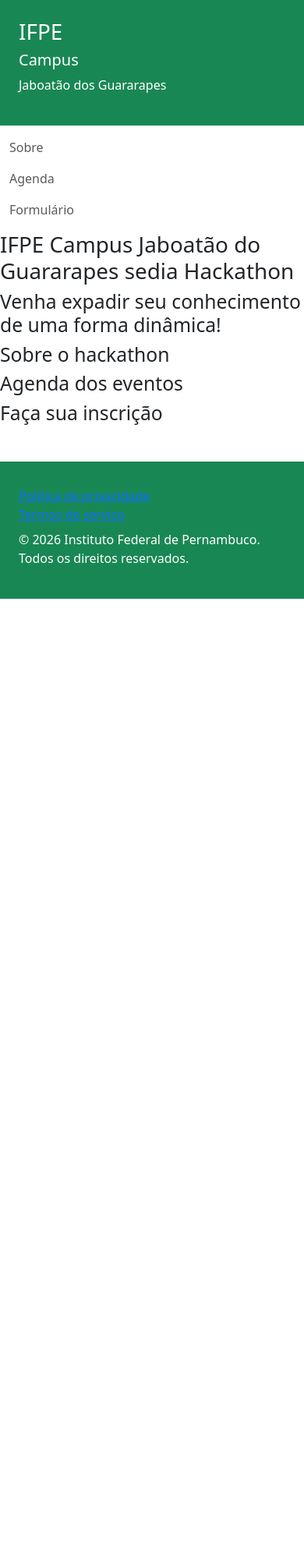
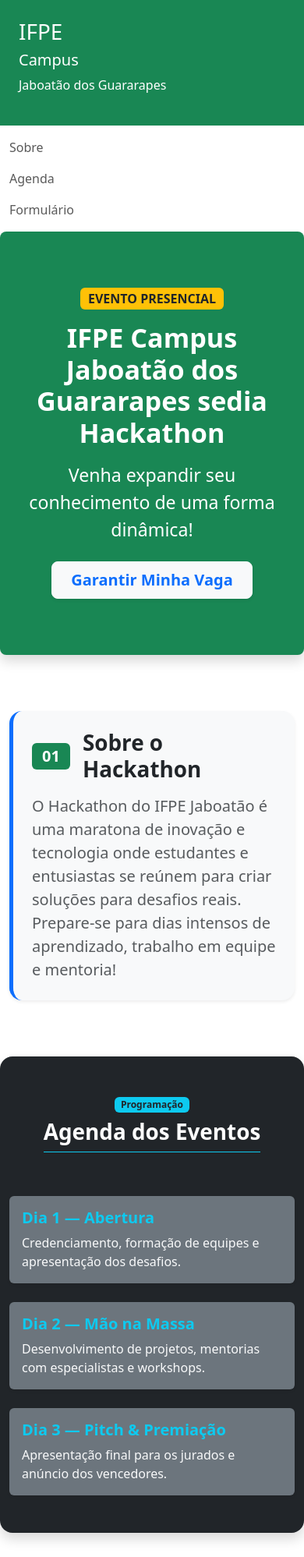
Before and after one commit to Clara-ps/Landing_Page_Hackathon_-IFPE-, a plain HTML site: page index.html in a window 390 px wide. Shown: the top 1997 px of the page at 78% size. Before the commit the page ends 844 px from the top, so only its background shows below. Drawn offline with nearby package versions, Linux system fonts and the light colour scheme.

Commit message:
Extensão de arquivo HTML e correção em HREF.
- Conteúdo da tag main extendido para conter mais exemplos de classes do Bootstrap;
- HREF da navbar corrigido para apontar corretamente para o formulário.

```diff
--- a/index.html
+++ b/index.html
@@ -27,7 +27,7 @@
                         <a class="nav-link" href="#agenda">Agenda</a>
                     </li>
                     <li class="nav-item">
-                        <a class="nav-link" href="#form">Formulário</a>
+                        <a class="nav-link" href="#formulario">Formulário</a>
                     </li>
                 </ul>
             </div>
@@ -35,24 +35,104 @@
     </header>
 
     <main>
-        <h1>IFPE Campus Jaboatão do Guararapes sedia Hackathon</h1>
-        <section id="hero">
-            <h2>Venha expadir seu conhecimento de uma forma dinâmica!</h2>
+        <section id="hero" class="bg-success text-white text-center py-5 mb-5 rounded-3 shadow">
+            <div class="container py-4">
+                <span class="badge bg-warning text-dark fs-6 mb-3 text-uppercase tracking-wide">Evento Presencial</span>
+                <h1 class="display-4 fw-bold mb-3">IFPE Campus Jaboatão dos Guararapes sedia Hackathon</h1>
+                <p class="lead fs-3 fw-light mb-4">Venha expandir seu conhecimento de uma forma dinâmica!</p>
+                <a href="#formulario" class="btn btn-light btn-lg fw-bold text-primary px-4 shadow-sm">Garantir Minha Vaga</a>
+            </div>
         </section>
-        <section id="sobre">
-            <h2>Sobre o hackathon</h2>
+
+        <section id="sobre" class="my-5 py-4">
+            <div class="container">
+                <div class="p-4 p-md-5 bg-light rounded-4 border-start border-primary border-5 shadow-sm">
+                    <div class="d-flex align-items-center mb-3">
+                        <span class="badge bg-success fs-5 me-3">01</span>
+                        <h2 class="display-6 fw-bold m-0 text-dark">Sobre o Hackathon</h2>
+                    </div>
+                    <p class="fs-5 text-muted mb-0">
+                        O Hackathon do IFPE Jaboatão é uma maratona de inovação e tecnologia onde estudantes e entusiastas se reúnem para criar soluções para desafios reais. Prepare-se para dias intensos de aprendizado, trabalho em equipe e mentoria!
+                    </p>
+                </div>
+            </div>
         </section>
-        <section id="agenda">
-            <h2>Agenda dos eventos</h2>
+
+        <section id="agenda" class="my-5 py-5 bg-dark text-white rounded-4 shadow">
+            <div class="container">
+                <div class="text-center mb-5">
+                    <span class="badge bg-info text-dark mb-2">Programação</span>
+                    <h2 class="display-6 fw-bold border-bottom border-info d-inline-block pb-2">Agenda dos Eventos</h2>
+                </div>
+
+                <div class="row g-4">
+                    <div class="col-md-4">
+                        <div class="card h-100 bg-secondary text-white border-0 shadow-sm">
+                            <div class="card-body">
+                                <h5 class="card-title text-info fw-bold">Dia 1 — Abertura</h5>
+                                <p class="card-text text-light">Credenciamento, formação de equipes e apresentação dos desafios.</p>
+                            </div>
+                        </div>
+                    </div>
+                    <div class="col-md-4">
+                        <div class="card h-100 bg-secondary text-white border-0 shadow-sm">
+                            <div class="card-body">
+                                <h5 class="card-title text-info fw-bold">Dia 2 — Mão na Massa</h5>
+                                <p class="card-text text-light">Desenvolvimento de projetos, mentorias com especialistas e workshops.</p>
+                            </div>
+                        </div>
+                    </div>
+                    <div class="col-md-4">
+                        <div class="card h-100 bg-secondary text-white border-0 shadow-sm">
+                            <div class="card-body">
+                                <h5 class="card-title text-info fw-bold">Dia 3 — Pitch & Premiação</h5>
+                                <p class="card-text text-light">Apresentação final para os jurados e anúncio dos vencedores.</p>
+                            </div>
+                        </div>
+                    </div>
+                </div>
+            </div>
         </section>
-        <section id="formulario">
-            <h2>Faça sua inscrição</h2>
-            <form></form>
+
+        <section id="formulario" class="my-5 py-4">
+            <div class="container">
+                <div class="row justify-content-center">
+                    <div class="col-lg-8">
+                        <div class="card border-0 shadow-lg">
+                            <div class="card-header bg-success text-white py-3">
+                                <h2 class="h3 fw-bold mb-0 text-center">Faça sua Inscrição</h2>
+                            </div>
+                            <div class="card-body p-4 p-md-5">
+                                <form>
+                                    <div class="mb-3">
+                                        <label for="nome" class="form-label fw-semibold">Nome Completo</label>
+                                        <input type="text" class="form-control form-control-lg" id="nome" placeholder="Seu nome">
+                                    </div>
+                                    <div class="mb-3">
+                                        <label for="email" class="form-label fw-semibold">E-mail</label>
+                                        <input type="email" class="form-control form-control-lg" id="email" placeholder="seu.email@exemplo.com">
+                                    </div>
+                                    <div class="mb-4">
+                                        <label for="perfil" class="form-label fw-semibold">Área de Atuação</label>
+                                        <select class="form-select form-select-lg" id="perfil">
+                                            <option selected disabled>Escolha sua área...</option>
+                                            <option value="dev">Desenvolvimento / Programação</option>
+                                            <option value="design">Design / UX/UI</option>
+                                            <option value="business">Negócios / Gestão</option>
+                                        </select>
+                                    </div>
+                                    <button type="submit" class="btn btn-success btn-lg w-100 fw-bold shadow-sm">Confirmar Inscrição</button>
+                                </form>
+                            </div>
+                        </div>
+                    </div>
+                </div>
+            </div>
         </section>
     </main>
 
     <footer>
-        <div class="mt-5 p-4 bg-success text-white">
+        <div class="mt-5 p-4 bg-black text-white">
             <nav class="navbar navbar-expand-sm">
                 <ul class="nav nav-pills flex-column">
                     <li><a href="privacidade" target="_blank">Política de privacidade</a></li>
```
